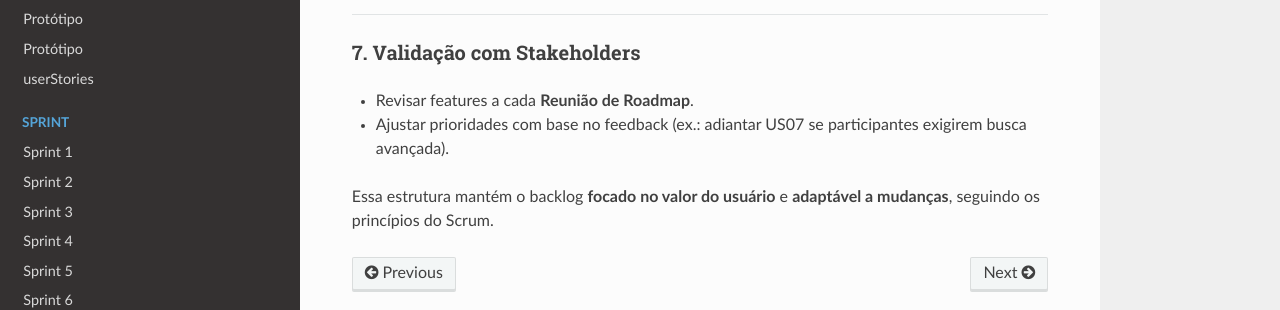
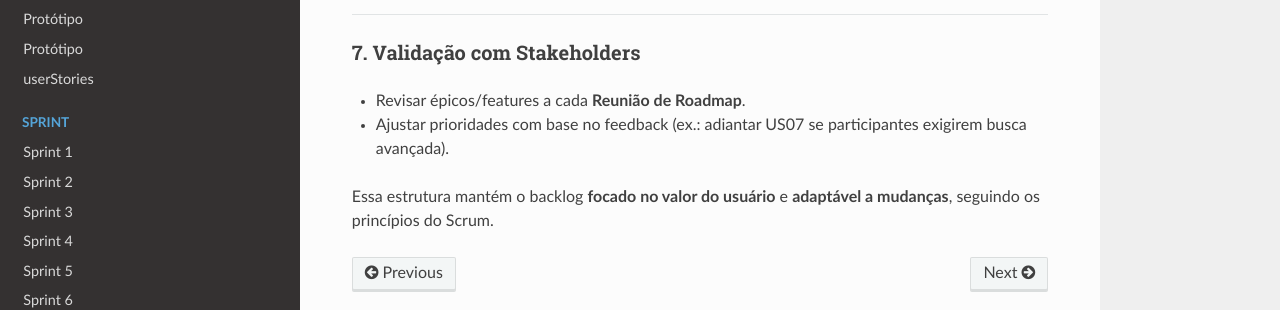
Before and after one commit to Projetos-de-Extensao/PFE_25.1_8001_BetoCuenca, an MkDocs documentation site: the page built from docs/base/aht.md, in a window 1280 px wide and 900 px high, scrolled down 9277 px. Shown: the part 514-824 px from the top of the window. Built offline with MkDocs 1.6.1, drawn with Linux system fonts in a browser that asks for light colours; nearby versions of some CDN libraries.

```diff
--- a/docs/base/aht.md
+++ b/docs/base/aht.md
@@ -408,7 +408,7 @@ graph TD
 
 ### **7. Validação com Stakeholders**
 
-- Revisar features a cada **Reunião de Roadmap**.
+- Revisar épicos/features a cada **Reunião de Roadmap**.
 - Ajustar prioridades com base no feedback (ex.: adiantar US07 se participantes exigirem busca avançada).
 
 Essa estrutura mantém o backlog **focado no valor do usuário** e **adaptável a mudanças**, seguindo os princípios do Scrum.
```
